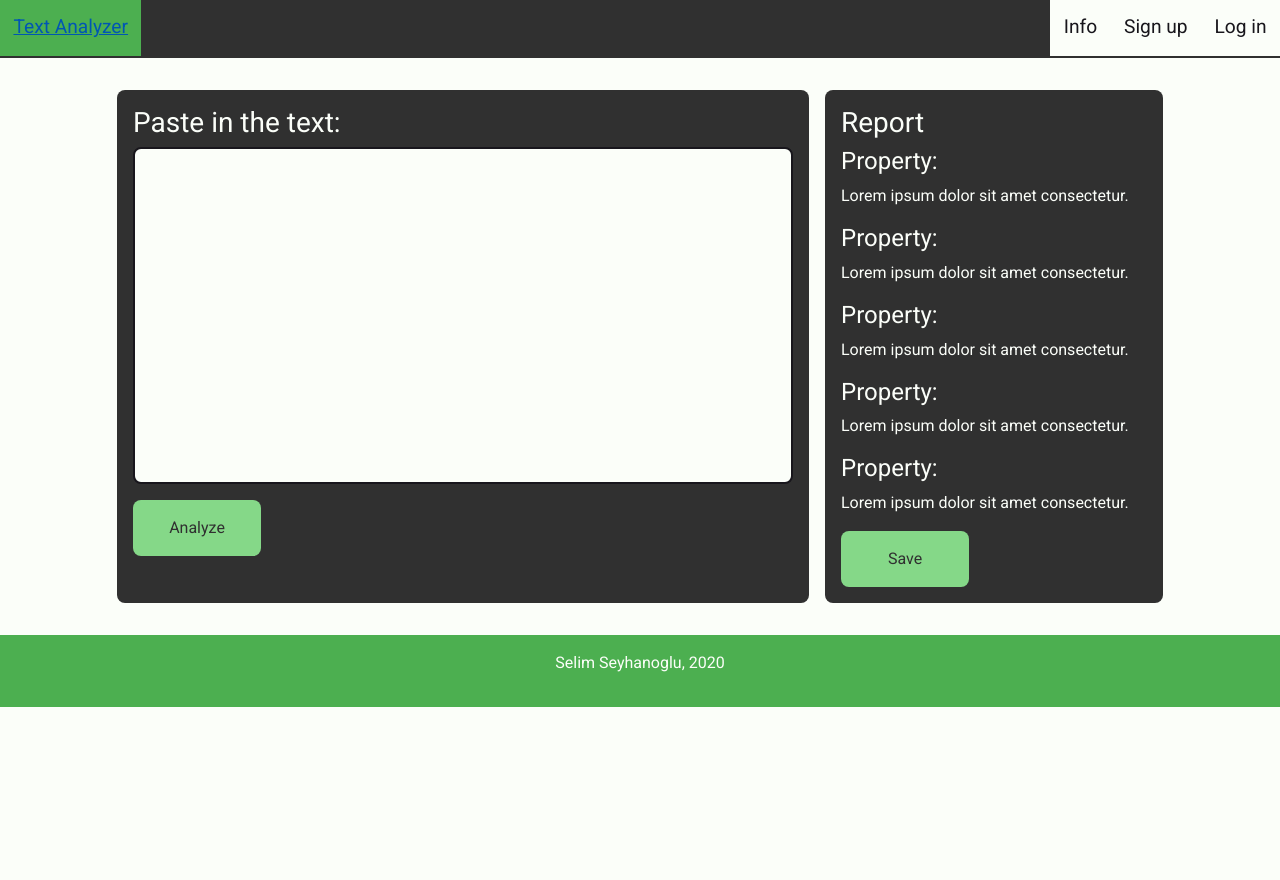
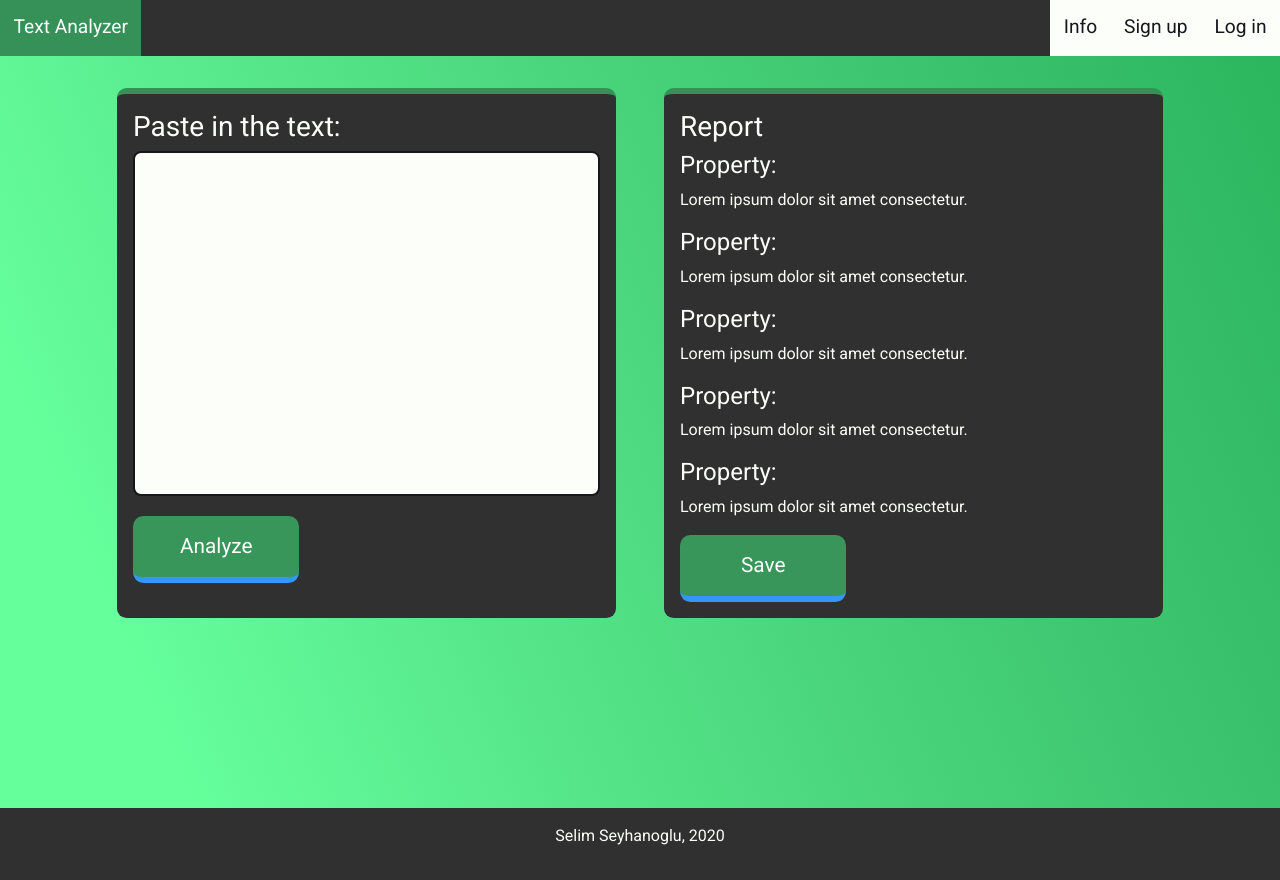
Before and after one commit to selimlouis/textanalyzer, a Django app: page / in a window 1280 px wide. Before the commit the page ends 707 px from the top, so only its background shows below. Run offline with Django 3.2, Linux system fonts and the light colour scheme; some libraries are stand-ins or nearby versions.

Commit message:
greatly improved styling

```diff
--- a/analyze/static/analyze/textanalyzer.css
+++ b/analyze/static/analyze/textanalyzer.css
@@ -6,13 +6,16 @@ html, body {
 
     font-family: 'Roboto', sans-serif;
 }
+body a:hover {
+    text-decoration: none;
+}
 nav > ul {
     list-style-type: none;
     margin: 0;
     padding: 0;
     overflow: hidden;
     background-color: rgba(48, 48, 48, 1);
-    border-bottom: 2px solid rgba(48, 48, 48, 1);
+
 
 }
 
@@ -36,38 +39,38 @@ li > a {
 
 
 li > a:hover {
-    background-color: rgba(76, 175, 80, 1);
+    background-color: rgb(53, 145, 87);
+    color: white;
 }
 
 
 main {
     display: grid;
-    grid-template-columns: 1fr 1fr 1fr;
-    gap: 1em;
+    grid-template-columns: repeat(auto-fill, minmax(450px, 1fr));
+    gap: 3em;
     /*margin: 1.5em;*/
 
 
     margin: 2em;
 
+}
 
 
-
-
-
-}
-
 .inputfield {
-    grid-column: 1/3;
+    /*grid-column: 1/3;*/
     padding: 1em;
 
     color: rgba(251, 254, 249, 1);
-    border-radius: 0.5em;
+    border-radius: 0.6em;
     /*border: 2px solid rgba(251, 254, 249, 1);*/
     background-color: rgba(48, 48, 48, 1);
 
     overflow: hidden;
 
+    border-top: 6px solid rgb(53, 145, 87);
     }
+
+
 
 .inputfield textarea {
     width: 100%;
@@ -83,15 +86,16 @@ main {
 }
 
 .inputbutton {
-    background-color: rgb(133, 216, 136);
+    background-color: rgb(56, 150, 90);
     border: none;
+    border-bottom: 6px solid rgb(52, 150, 255);
     border-radius: 0.5em;
-    padding: 1em;
-    color: rgba(48, 48, 48, 1);
+    padding: 0.7em;
+    color: white;
     text-align: center;
     text-decoration: none;
     display: inline-block;
-    font-size: 16px;
+    font-size: 1.3em;
     cursor: pointer;
     width: 8em;
 
@@ -102,15 +106,16 @@ main {
 }
 
 .inputbutton:hover {
-    background-color: rgba(76, 175, 80, 1);
-    color: rgba(251, 254, 249, 1);
+    background-color: rgb(53, 145, 87);
+    color: white;
 }
 
 .report {
-    grid-column: 3;
+    /*grid-column: 3;*/
     padding: 1em;
 
-    border-radius: 0.5em;
+    border-radius: 0.6em;
+    border-top: 6px solid rgb(53, 145, 87);
 
     color: rgba(251, 254, 249, 1);
 
@@ -119,11 +124,57 @@ main {
 
 
 footer {
-    margin-top: auto;
+    margin-top: 5vh;
     bottom: 0;
     text-align: center;
-    background-color: rgba(76, 175, 80, 1);
+    background-color: rgba(48, 48, 48, 1);
     color: rgba(251, 254, 249, 1);
     padding: 1em;
 
+
 }
+
+body{
+    background-image: url(img/background.svg);
+    background-size: cover;
+}
+
+.main-feature{
+    min-height: 85vh;
+
+}
+
+.form-box {
+    padding: 1.5em;
+
+    border-radius: 0.6em;
+    border-top: 6px solid rgb(53, 145, 87);
+
+    color: rgba(251, 254, 249, 1);
+
+    background-color: rgba(48, 48, 48, 1);
+    margin-top: 8vh;
+
+}
+
+.form-box img {
+    width: 100px;
+    height: 100px;
+
+    margin-right: 2em;
+
+    box-shadow: 3px 3px 10px black;
+
+}
+
+.form-box a:not(.btn){
+    color: rgb(52, 150, 255);
+}
+
+.form-box  .btn {
+    margin-right: 1em;
+}
+
+.usercontent {
+    border-top: 6px solid rgba(0, 123, 255, 1);
+}
--- a/analyze/templates/analyze/base.html
+++ b/analyze/templates/analyze/base.html
@@ -39,7 +39,7 @@
 
 
 
-    <div class="container">
+    <div class="container main-feature">
         {% if messages%}
             {% for message in messages  %}
                 <div class="alert alert-{{message.tags}}">
--- a/analyze/templates/analyze/report_confirm_delete.html
+++ b/analyze/templates/analyze/report_confirm_delete.html
@@ -1,6 +1,7 @@
 {% extends 'analyze/base.html' %}
 
 {% block content %}
+    <div class="form-box usercontent">
     <form method="POST" action="">
         {% csrf_token %}
         <fieldset>
@@ -12,5 +13,7 @@
             <a href="{% url 'report-detail' object.id %}" class="btn btn-outline-secondary">Cancel</a>
         </div>
     </form>
+    </div>
+
 
 {% endblock content %}
--- a/analyze/templates/analyze/report_detail.html
+++ b/analyze/templates/analyze/report_detail.html
@@ -1,6 +1,7 @@
 {% extends 'analyze/base.html' %}
 
 {% block content %}
+    <div class="form-box usercontent">
     <article class="media content-section">
         <div class="media-body">
             <h2>{{object.headline}}</h2>
@@ -13,8 +14,10 @@
     </article>
 
     {% if object.author == user %}
-    <a href="{%url 'report-update' object.id%} " class="btn btn-outline-info mb-4">Edit</a>
+    <a href="{%url 'report-update' object.id%} " class="btn btn-primary mb-4">Edit</a>
     <a href="{%url 'report-delete' object.id%} " class="btn btn-outline-danger mb-4">Delete</a>
     {% endif %}
+    </div>
+
 
 {% endblock content %}
--- a/analyze/templates/analyze/report_form.html
+++ b/analyze/templates/analyze/report_form.html
@@ -1,6 +1,7 @@
 {% extends 'analyze/base.html' %}
 {% load crispy_forms_tags %}
 {% block content %}
+    <div class="form-box usercontent">
     <form method="POST" action="">
         {% csrf_token %}
         <fieldset>
@@ -9,7 +10,10 @@
         </fieldset>
         <div>
             <button type="submit" class="btn btn-primary">Post</button>
+            <a href=" {% url 'profile' %}" class="btn btn-outline-secondary">Cancel</a>
         </div>
     </form>
+    </div>
+
 
 {% endblock content %}
--- a/analyze/templates/analyze/report_update_form.html
+++ b/analyze/templates/analyze/report_update_form.html
@@ -1,6 +1,8 @@
 {% extends 'analyze/base.html' %}
 {% load crispy_forms_tags %}
 {% block content %}
+
+    <div class="form-box usercontent">
     <form method="POST" action="">
         {% csrf_token %}
         <fieldset>
@@ -9,7 +11,10 @@
         </fieldset>
         <div>
             <button type="submit" class="btn btn-primary">Update</button>
+            <a href="{%url 'report-detail' object.id%} " class="btn btn-outline-secondary">Cancel</a>
         </div>
     </form>
+    </div>
+
 
 {% endblock content %}
--- a/users/models.py
+++ b/users/models.py
@@ -11,13 +11,13 @@ class Profile(models.Model):
         return f"{self.user.username} Profile"
 
 
-    def save(self):
+    def save(self, *args, **kwargs):
         #parent save method
         super().save()
 
         img = Image.open(self.image.path)
 
-        if img.height > 300 or img.width > 300:
+        if img.height >= 300 or img.width >= 300:
             output_size = (300, 300)
             img.thumbnail(output_size)
             img.save(self.image.path)
--- a/users/templates/users/login.html
+++ b/users/templates/users/login.html
@@ -3,7 +3,7 @@
 {% extends 'analyze/base.html' %}
 {% load crispy_forms_tags %}
 {% block content %}
-    <div class="content-section">
+    <div class="form-box">
         <form method="POST" action="">
             <!-- extra secure-->
             {% csrf_token %}
--- a/users/templates/users/logout.html
+++ b/users/templates/users/logout.html
@@ -1,9 +1,12 @@
 
 {% extends 'analyze/base.html' %}
 {% block content %}
+    <div class="form-box">
     <h2>You have been logged out</h2>
     <div class="border-top pt-3">
         <small>Login again?
         <a href="{% url 'login' %}"> Login</a></small>
     </div>
+    </div>
+
 {% endblock content %}
--- a/users/templates/users/register.html
+++ b/users/templates/users/register.html
@@ -5,7 +5,8 @@
 {% load crispy_forms_tags %}
 
 {% block content %}
-    <form method="POST" action="">
+    <div class="form-box">
+        <form method="POST" action="">
         {% csrf_token %}
         <fieldset>
             <legend>Join Today</legend>
@@ -19,4 +20,6 @@
         <small>Already have an account?
         <a href="{% url 'login' %}"> Sign In</a></small>
     </div>
+    </div>
+
 {% endblock content %}
```
Also changed, not shown: users/templates/users/profile.html (+7 -1 lines), analyze/static/analyze/img/background.svg (added).
